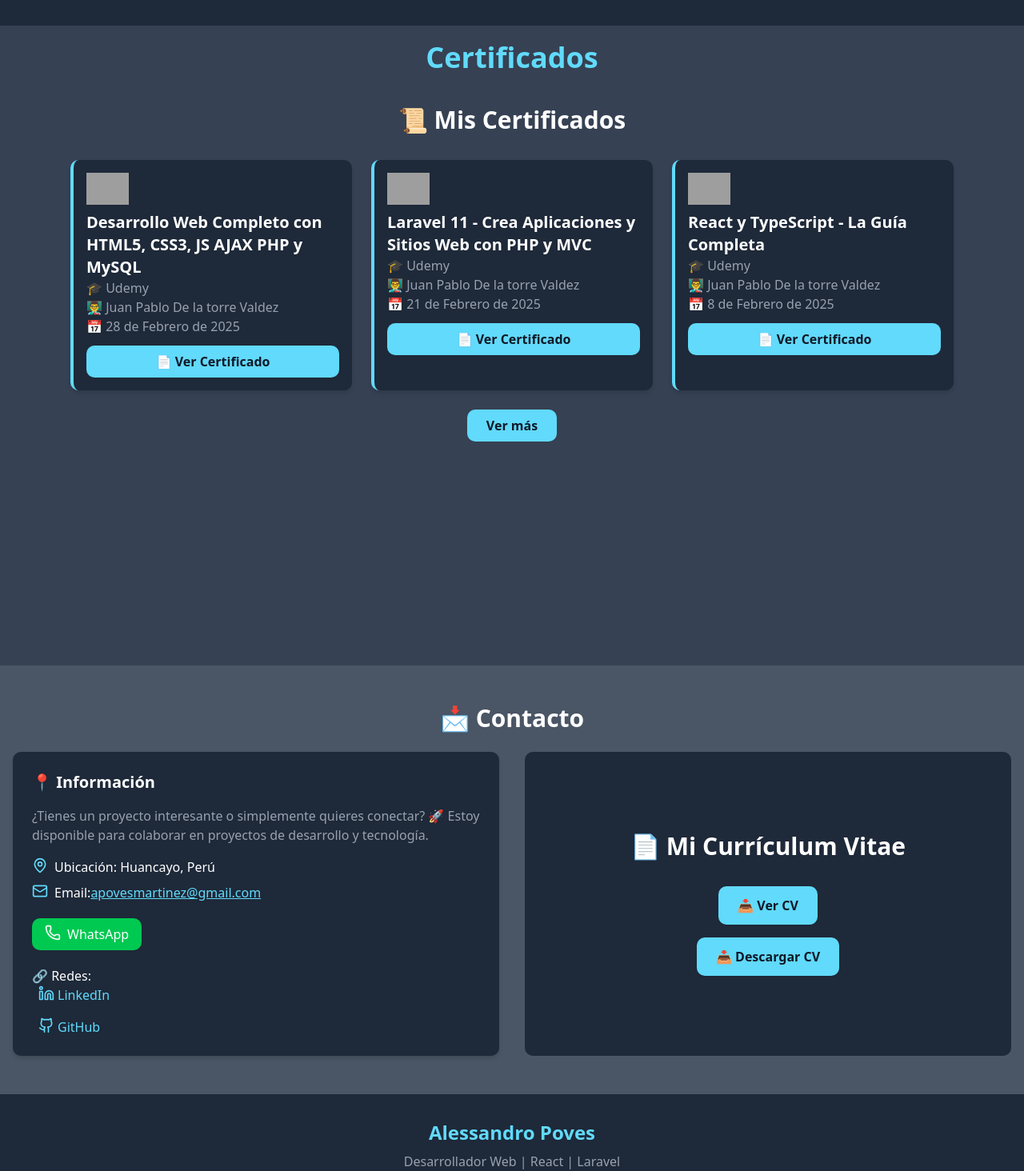
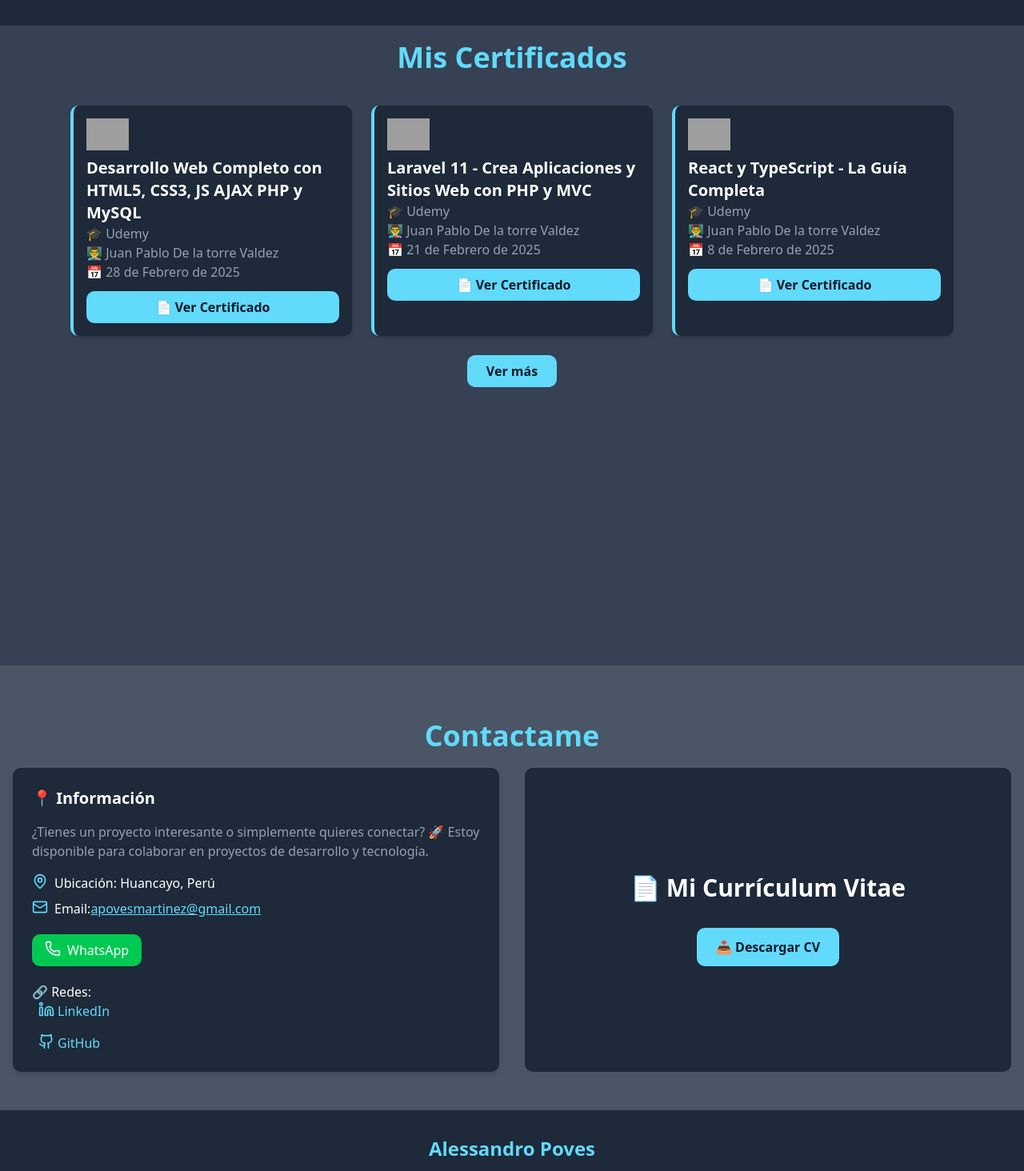
Before and after one commit to SwodLore/MyPageWeb, a React (Vite) app: page / in a window 1280 px wide. Shown: the part 1800-3264 px from the top of the page at 80% size. Built offline with nearby package versions, Linux system fonts and the light colour scheme; grey boxes are pictures that could not be loaded.

Commit message:
add h2 in certificate and contacto

```diff
--- a/src/components/Certificado.tsx
+++ b/src/components/Certificado.tsx
@@ -6,7 +6,6 @@ export default function Certificado() {
   const certificadosVisibles = mostrarTodos ? certificados : certificados.slice(0, 3);
   return (
     <div className="text-white pt-10 pb-10">
-      <h1 className="text-3xl font-bold text-center mb-8">📜 Mis Certificados</h1>
 
       <div className="max-w-6xl mx-auto grid grid-cols-1 md:grid-cols-2 lg:grid-cols-3 gap-6 px-6">
         {certificadosVisibles.map((cert, index) => (
--- a/src/components/Contacto.tsx
+++ b/src/components/Contacto.tsx
@@ -4,9 +4,7 @@ import { Link } from "react-router-dom";
 export default function Contacto() {
   return (
     <>
-      <div className="container mx-auto px-4">
-        <h2 className="text-3xl font-bold text-center mb-6">📩 Contacto</h2>
-
+      <div className="container mx-auto px-4 mt-5">
         <div className="grid md:grid-cols-2 gap-8">
           <div className="bg-gray-800 p-6 rounded-lg shadow-md">
             <h3 className="text-xl font-semibold mb-4">📍 Información</h3>
@@ -37,13 +35,6 @@ export default function Contacto() {
           <div className="flex flex-col items-center justify-center bg-gray-800 text-white rounded-lg py-6">
             <h1 className="md:text-3xl font-bold mb-4 text-xl">📄 Mi Currículum Vitae</h1>
             <Link
-              to="/cvPage"
-              target="_blank"
-              className="mt-4 px-6 py-3 bg-[#61DAFB] text-gray-900 font-semibold rounded-lg hover:bg-[#4bb0d7]"
-            >
-              📥 Ver CV
-            </Link>
-            <Link
               to="/cv.pdf"
               target="_blank"
               className="mt-4 px-6 py-3 bg-[#61DAFB] text-gray-900 font-semibold rounded-lg hover:bg-[#4bb0d7]"
--- a/src/components/DashboardView.tsx
+++ b/src/components/DashboardView.tsx
@@ -106,10 +106,11 @@ export default function DashboardView() {
       <Portafolio />
     </section>
       <section id="certificados" className="bg-gray-700 min-h-screen flex flex-col items-center text-white">
-        <h2 className="text-4xl font-bold text-[#61DAFB] mt-5">Certificados</h2>
+        <h2 className="text-4xl font-bold text-[#61DAFB] mt-5">Mis Certificados</h2>
         <Certificado />
       </section>
-      <section id="contacto" className="py-12 bg-gray-600 text-white">
+      <section id="contacto" className="py-12 bg-gray-600 text-white flex flex-col items-center justify-center">
+      <h2 className="text-4xl font-bold text-[#61DAFB] mt-5">Contactame</h2>
         <Contacto />
       </section>
     </>
--- a/src/components/Footer.tsx
+++ b/src/components/Footer.tsx
@@ -5,7 +5,7 @@ export default function Footer() {
     <footer className="bg-gray-800 text-white py-8 px-10 md:px-20 text-center">
       {/* Nombre y mensaje */}
       <h2 className="text-2xl font-bold text-[#61DAFB]">Alessandro Poves</h2>
-      <p className="text-gray-400 mt-2">Desarrollador Web | React | Laravel</p>
+      <p className="text-gray-400 mt-2">Ingeniero de Sistemas | Desarrollador Web | Full Stack | React | Laravel </p>
 
       {/* Información de contacto */}
       <div className="mt-4">
@@ -19,7 +19,6 @@ export default function Footer() {
         </a>
       </div>
 
-      {/* Redes Sociales */}
       <div className="flex justify-center gap-6 mt-6">
         <a
           href="https://www.linkedin.com/in/alessandro-piero-poves-martinez-524467318/"
@@ -47,7 +46,6 @@ export default function Footer() {
         </a>
       </div>
 
-      {/* Derechos reservados */}
       <p className="text-gray-500 text-sm mt-6">
         © {new Date().getFullYear() + ' '}
         <a
```
